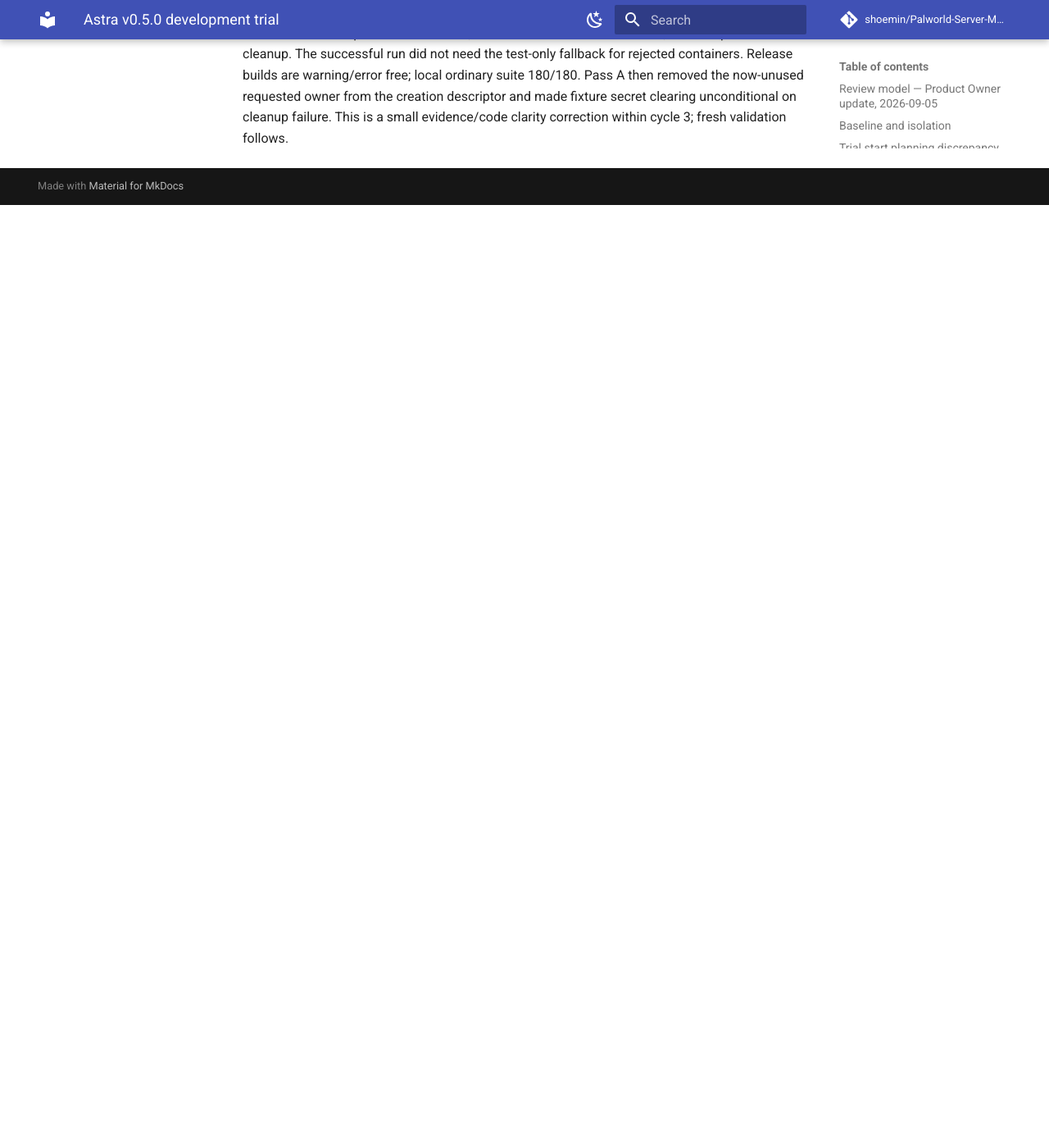
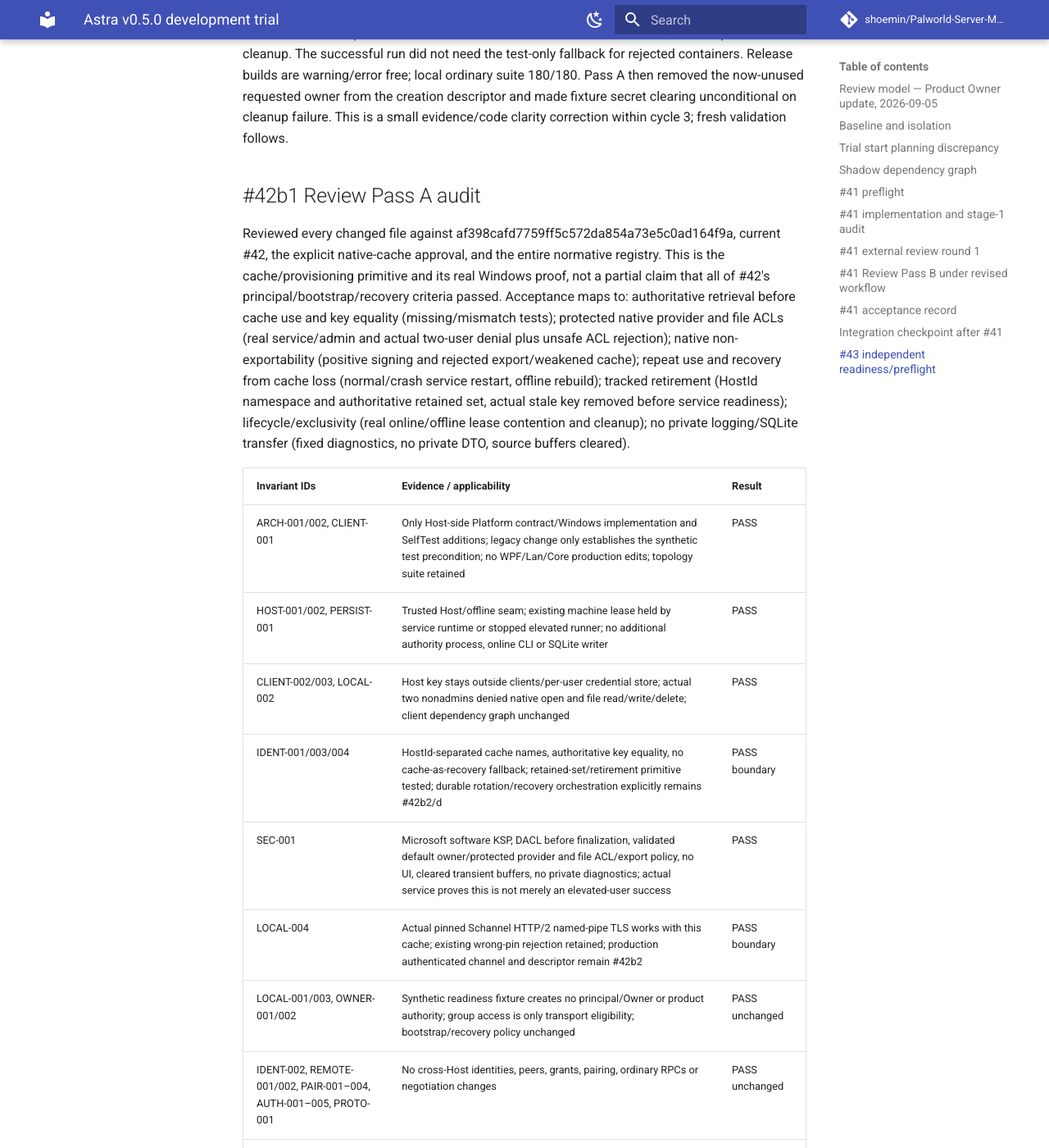
Before and after one commit to shoemin/Palworld-Server-Manager, an MkDocs documentation site: the page built from docs/experiments/astra-v0.5.0-trial.md, in a window 1280 px wide and 1400 px high, scrolled down 43512 px. Shown: the whole window at 82% size. Built offline with MkDocs 1.6.1 and Material for MkDocs 9.7.7, drawn with Linux system fonts in a browser that asks for light colours; comment, search, counter and statistics services are not loaded; before the commit the page ends 43762 px from its top, so only the background shows below that; some of the changed text lies outside the part shown.

Commit message:
Record clean native-cache Review Pass A and real Windows evidence

```diff
--- a/docs/experiments/astra-v0.5.0-trial.md
+++ b/docs/experiments/astra-v0.5.0-trial.md
@@ -549,3 +549,25 @@ A bounded precreation probe (46ee384, CI 33998752294) found `Unique Name` unavai
 The final creation flags are DACL_SECURITY_INFORMATION only (4); the provider assigns the creator's default owner, and the cache independently verifies that owner. Requesting OWNER alongside DACL had caused finalization to fail under the virtual service token. No owner-setting privilege, broader directory inheritance, helper service, global key access, runtime upgrade or policy relaxation was introduced. The failed precreation probe is absent from the final implementation.
 
 CI 33999036023 at 6ec9b9c passed both jobs: 180/180 ordinary tests, elevated cache TLS/negative lifecycle, actual virtual-service TLS, normal and killed-process restart with the same key/pin, elevated offline reopen/rebuild, service startup removal of a stale key, two actual nonadmins denied provider/file access, retained #27/#41/#42a behavior, and complete fixture cleanup. The successful run did not need the test-only fallback for rejected containers. Release builds are warning/error free; local ordinary suite 180/180. Pass A then removed the now-unused requested owner from the creation descriptor and made fixture secret clearing unconditional on cleanup failure. This is a small evidence/code clarity correction within cycle 3; fresh validation follows.
+
+## #42b1 Review Pass A audit
+
+Reviewed every changed file against af398cafd7759ff5c572da854a73e5c0ad164f9a, current #42, the explicit native-cache approval, and the entire normative registry. This is the cache/provisioning primitive and its real Windows proof, not a partial claim that all of #42's principal/bootstrap/recovery criteria passed. Acceptance maps to: authoritative retrieval before cache use and key equality (missing/mismatch tests); protected native provider and file ACLs (real service/admin and actual two-user denial plus unsafe ACL rejection); native non-exportability (positive signing and rejected export/weakened cache); repeat use and recovery from cache loss (normal/crash service restart, offline rebuild); tracked retirement (HostId namespace and authoritative retained set, actual stale key removed before service readiness); lifecycle/exclusivity (real online/offline lease contention and cleanup); no private logging/SQLite transfer (fixed diagnostics, no private DTO, source buffers cleared).
+
+| Invariant IDs | Evidence / applicability | Result |
+|---|---|---|
+| ARCH-001/002, CLIENT-001 | Only Host-side Platform contract/Windows implementation and SelfTest additions; legacy change only establishes the synthetic test precondition; no WPF/Lan/Core production edits; topology suite retained | PASS |
+| HOST-001/002, PERSIST-001 | Trusted Host/offline seam; existing machine lease held by service runtime or stopped elevated runner; no additional authority process, online CLI or SQLite writer | PASS |
+| CLIENT-002/003, LOCAL-002 | Host key stays outside clients/per-user credential store; actual two nonadmins denied native open and file read/write/delete; client dependency graph unchanged | PASS |
+| IDENT-001/003/004 | HostId-separated cache names, authoritative key equality, no cache-as-recovery fallback; retained-set/retirement primitive tested; durable rotation/recovery orchestration explicitly remains #42b2/d | PASS boundary |
+| SEC-001 | Microsoft software KSP, DACL before finalization, validated default owner/protected provider and file ACL/export policy, no UI, cleared transient buffers, no private diagnostics; actual service proves this is not merely an elevated-user success | PASS |
+| LOCAL-004 | Actual pinned Schannel HTTP/2 named-pipe TLS works with this cache; existing wrong-pin rejection retained; production authenticated channel and descriptor remain #42b2 | PASS boundary |
+| LOCAL-001/003, OWNER-001/002 | Synthetic readiness fixture creates no principal/Owner or product authority; group access is only transport eligibility; bootstrap/recovery policy unchanged | PASS unchanged |
+| IDENT-002, REMOTE-001/002, PAIR-001–004, AUTH-001–005, PROTO-001 | No cross-Host identities, peers, grants, pairing, ordinary RPCs or negotiation changes | PASS unchanged |
+| OPS-001–004, RECOVERY-001 | No server/operation executor; native failures reject use, unsafe leftover state rejects reconciliation; caller must stop TLS before retirement; no cross-store atomicity or blind operation resume claim | PASS boundary |
+| MIG-001, PLATFORM-001/002, LINUX-001 | Native APIs confined to Windows seam; no interactive service UI, migration or Linux implementation; parity/reboot/release field gates remain later | PASS |
+
+Stale/contradictory search covered cache-vs-authority, native key ownership, encrypted-blob-only claims, unresolved approval labels, atomicity, generic admin authority, client dependency/credential access and production-completion claims. Marked the earlier preflight decision heading explicitly historical; the new approval and §7 cache policy are current. Three pre-PR correction cycles are recorded, including automated native/provider/fixture failures and code-review resource/policy/evidence fixes. No known escaped #42b1 defect (unmerged). Production recovery/rotation completion, real reboot, Palworld execution and release qualification are not claimed by synthetic credential/service tests.
+
+Code candidate 59173b754d874d15a8d456f962834f644f729a94: Docs 33999277959 PASS; required fresh CI/local results still pending before declaring Pass A clean and opening a PR.
+Local corrected Release build (zero warnings/errors), 180/180 ordinary self-tests, and strict docs PASS. CI 33999275841 at 59173b754d874d15a8d456f962834f644f729a94 PASS, including actual service/multi-user/cache integration. All Pass A rows remain PASS. Pass A clean after three pre-PR correction cycles; no external reviewer used. Only documentation/ledger changed after this validated code candidate.
```
Also changed, not shown: docs/developer/v0.5-local-ipc-preflight.md (+1 -1 lines).
